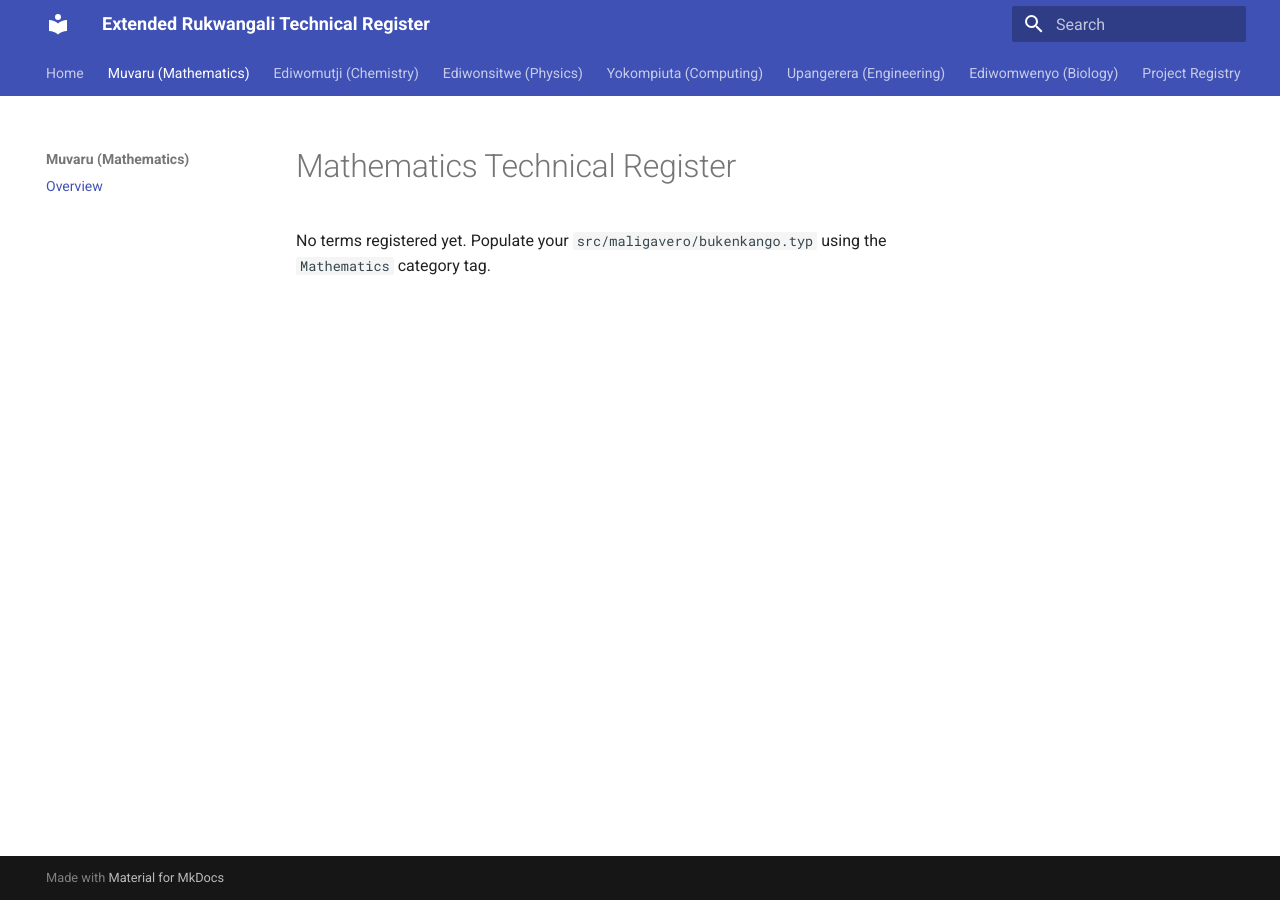
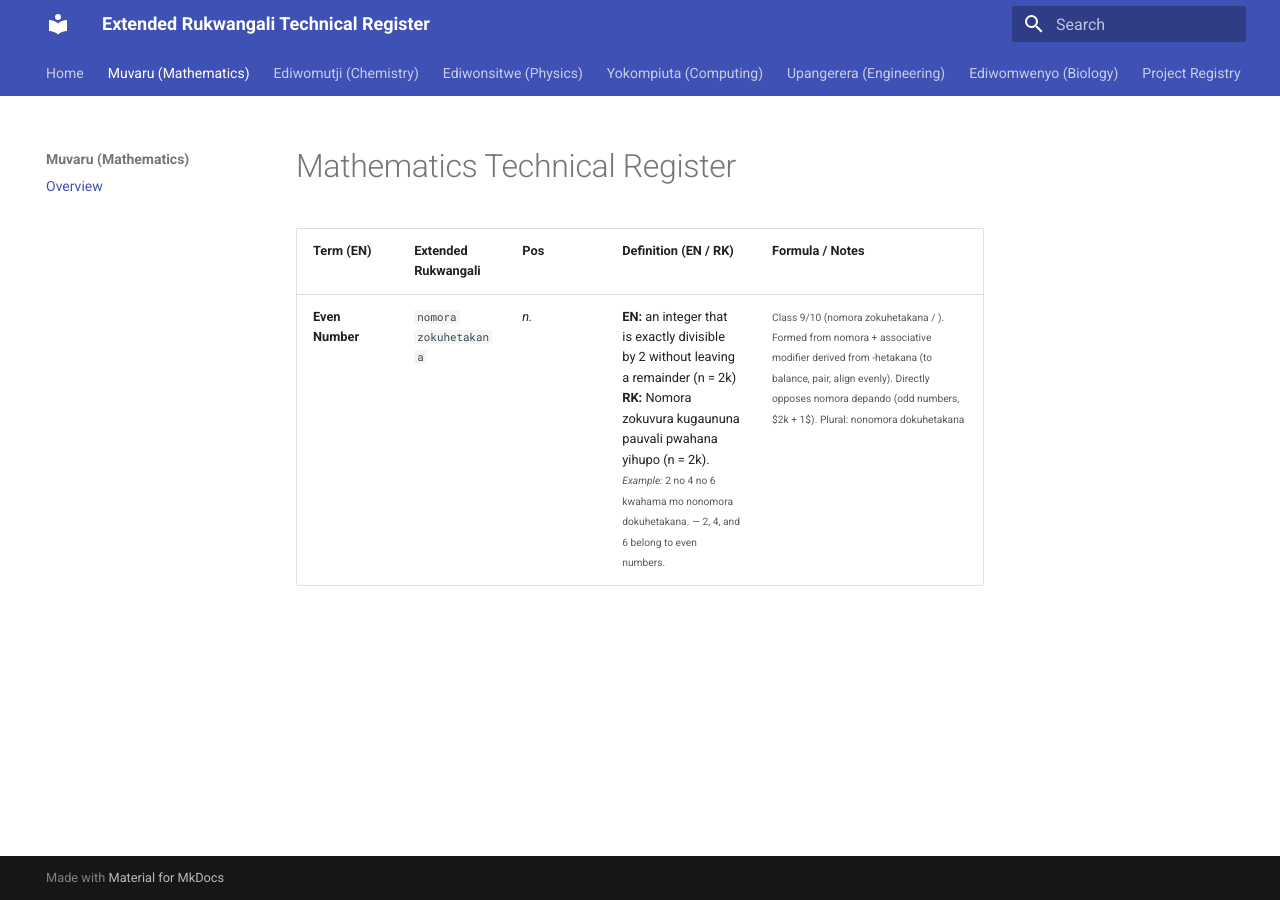
Before and after one commit to crocaan/extended_rukwangali, an MkDocs documentation site: the page built from docs/muvaru/index.md, in a window 1280 px wide. Built offline with MkDocs 1.6.1 and Material for MkDocs 9.7.7, drawn with Linux system fonts in a browser that asks for light colours.

Commit message:
Initialize technical multi-disciplinary framework and automated sync pipeline

```diff
--- a/docs/muvaru/index.md
+++ b/docs/muvaru/index.md
@@ -1,3 +1,5 @@
 # Mathematics Technical Register
 
-No terms registered yet. Populate your `src/maligavero/bukenkango.typ` using the `Mathematics` category tag.
+| Term (EN) | Extended Rukwangali | Pos | Definition (EN / RK) | Formula / Notes |
+| :--- | :--- | :--- | :--- | :--- |
+| **Even Number** | `nomora zokuhetakana` | *n.* | **EN:** an integer that is exactly divisible by 2 without leaving a remainder (n = 2k)<br>**RK:** Nomora zokuvura kugaununa pauvali pwahana yihupo (n = 2k).<br><small>_Example:_ 2 no 4 no 6 kwahama mo nonomora dokuhetakana. — 2, 4, and 6 belong to even numbers.</small> | <small>Class 9/10 (nomora zokuhetakana / ). Formed from nomora + associative modifier derived from -hetakana (to balance, pair, align evenly). Directly opposes nomora depando (odd numbers, $2k + 1$). Plural: nonomora dokuhetakana</small> |
```
Also changed, not shown: 2 other files.
